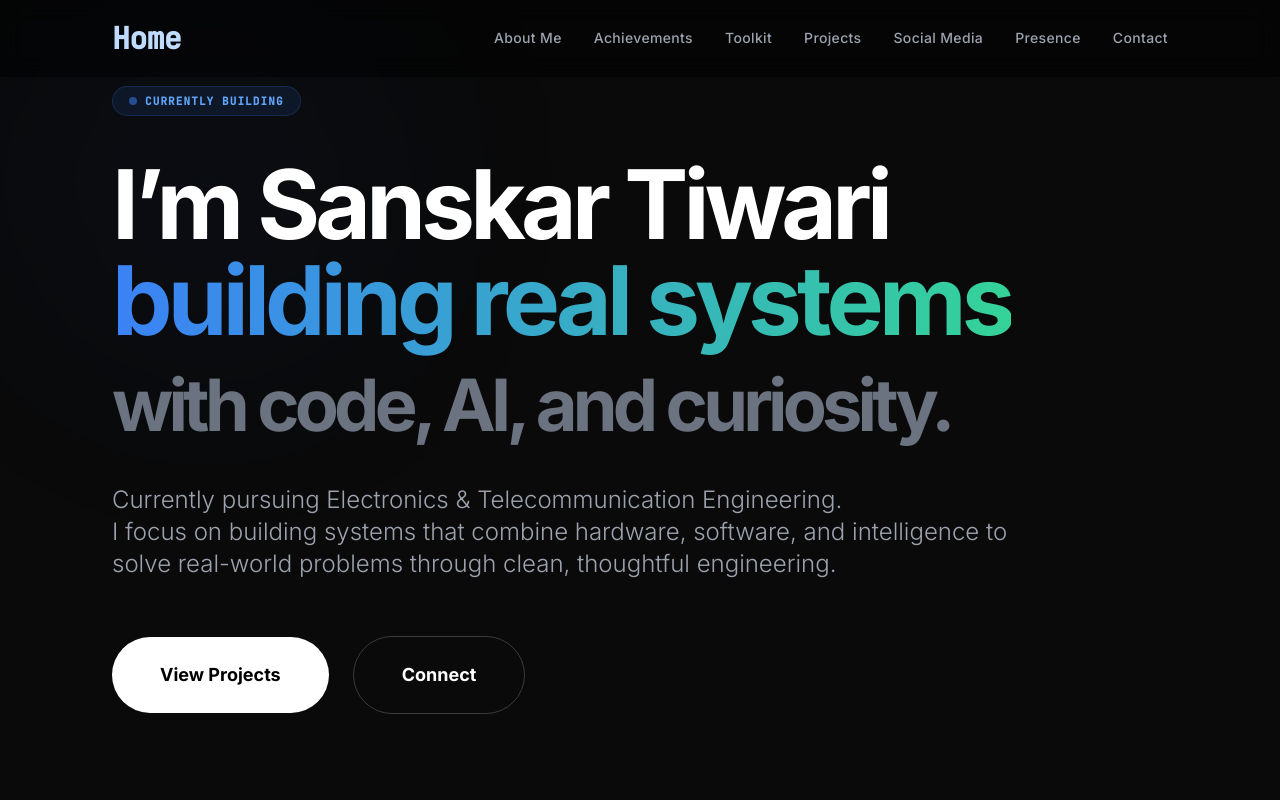
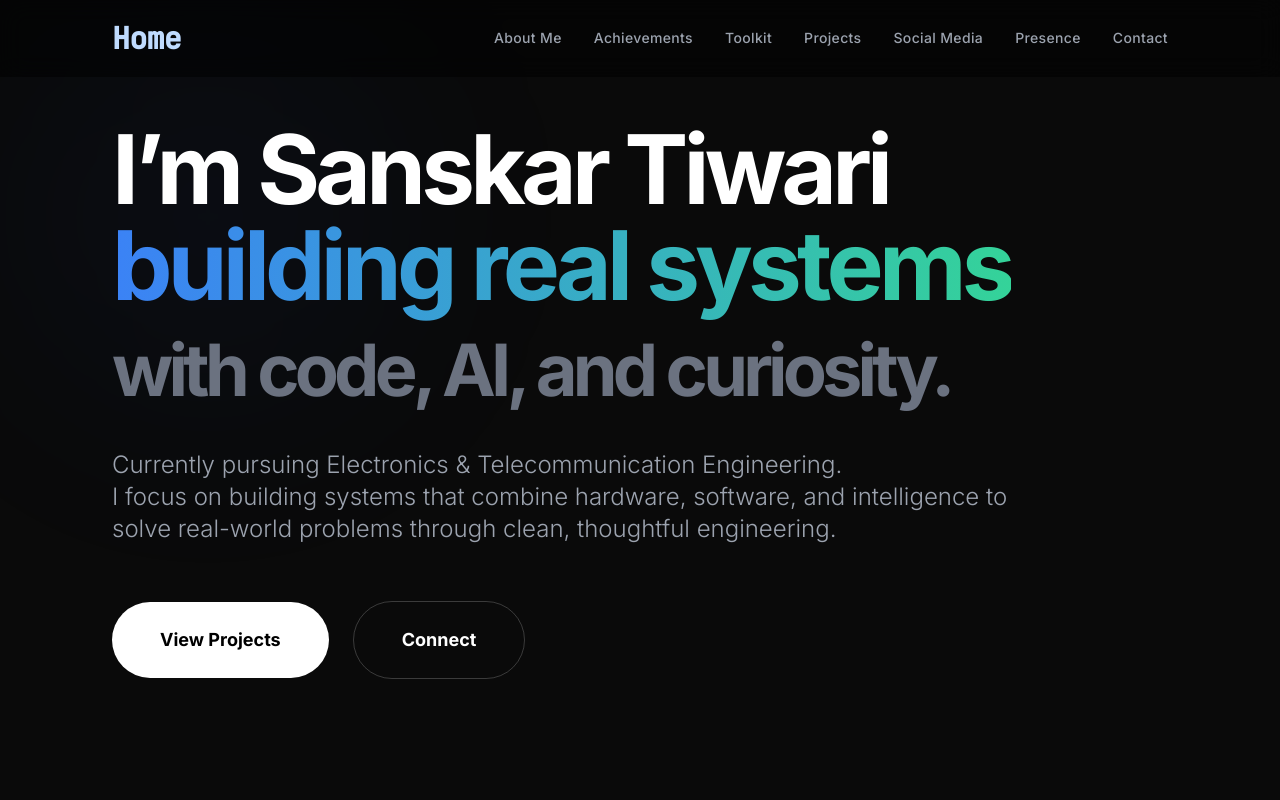
Before and after one commit to SanTiwari07/Portfolio, a React (Vite) app: page / in a window 1280 px wide. Shown: the top 800 px of the page. Built offline with nearby package versions, Linux system fonts and the light colour scheme.

Commit message:
feat: add Hero and Achievements components to the portfolio.

```diff
--- a/src/components/Hero.tsx
+++ b/src/components/Hero.tsx
@@ -24,10 +24,6 @@ const Hero: React.FC = () => {
       {/* Background ambient glow element */}
       <div className="absolute -top-24 -left-24 w-96 h-96 bg-blue-600/10 rounded-full blur-[120px] -z-10 animate-pulse"></div>
 
-      <div className="inline-flex items-center gap-2 px-4 py-1.5 rounded-full bg-blue-500/10 text-blue-400 text-[11px] font-bold mono uppercase tracking-widest mb-10 border border-blue-500/20 whitespace-nowrap">
-        <span className="w-2 h-2 rounded-full bg-blue-500 animate-pulse shrink-0"></span>
-        Currently Building
-      </div>
 
       <h1 className="text-4xl sm:text-5xl md:text-7xl lg:text-8xl font-bold text-white leading-[1.1] mb-8 md:mb-10 tracking-tighter">
         I’m Sanskar Tiwari <br />
```
